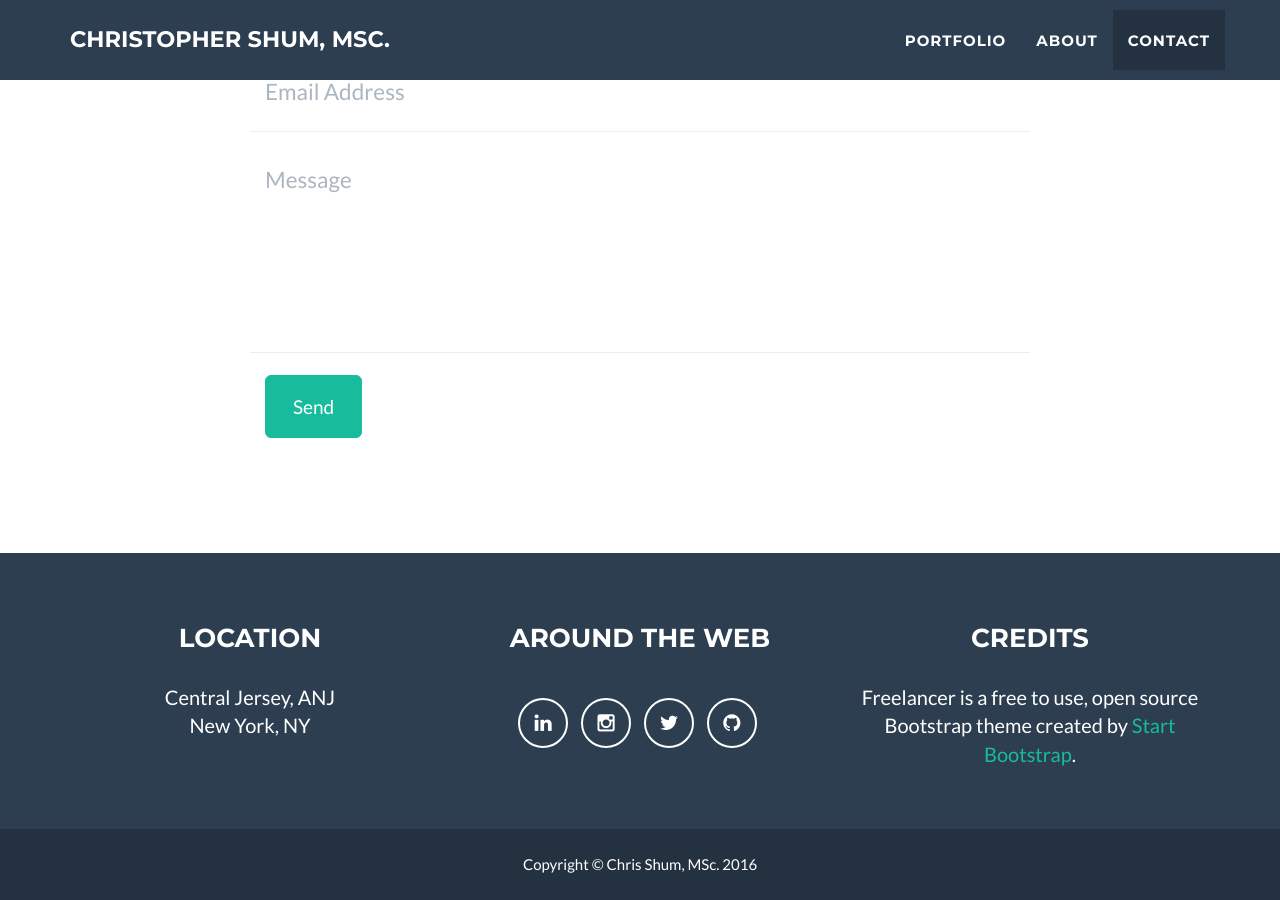
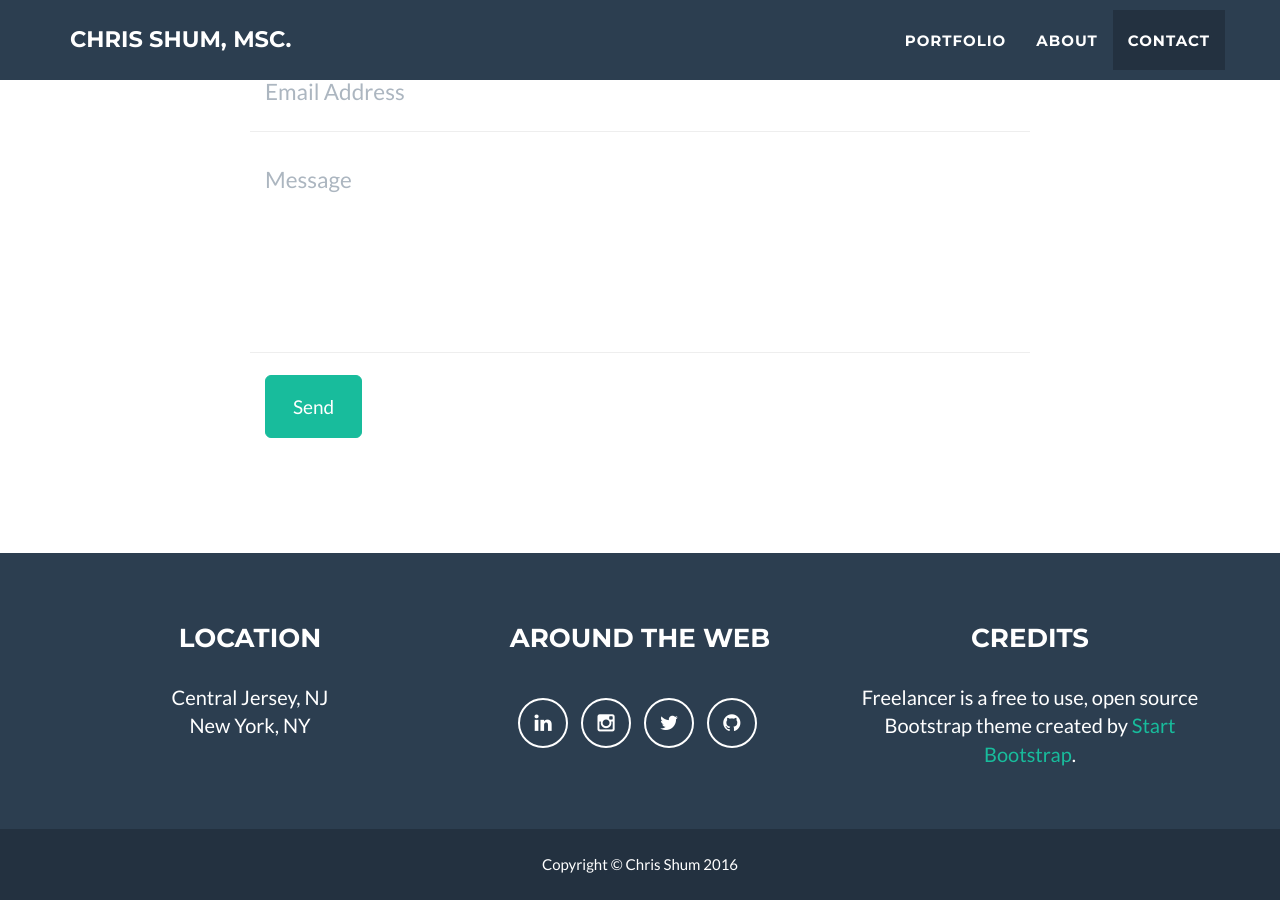
Before and after one commit to chris-shum/backup.chris-shum.github.io, a Jekyll site: the page built from index.html, in a window 1280 px wide and 900 px high, scrolled down 2299 px. Built offline with Jekyll 4.4.1, drawn with Linux system fonts in a browser that asks for light colours; some of the changed text lies outside the part shown.

Commit message:
Update _config.yml

```diff
--- a/_config.yml
+++ b/_config.yml
@@ -1,5 +1,5 @@
 # Site settings
-title: Christopher Shum, MSc.
+title: Chris Shum, MSc.
 email: shum.chris8@gmail.com
 url: https://chris-shum.github.io/
 description: "Personal portfolio of Chris Shum."
@@ -31,7 +31,7 @@ color:
 
 # Footer settings
 footer:
-  copyright: Chris Shum, MSc.
+  copyright: Chris Shum
   location: Location
   social: Around the Web
   credits: Credits
@@ -49,7 +49,7 @@ social:
 
 # Postal address (add as many lines as necessary)
 address:
-  - line: Central Jersey, ANJ
+  - line: Central Jersey, NJ
   - line: New York, NY
 
 # Credits content
```
